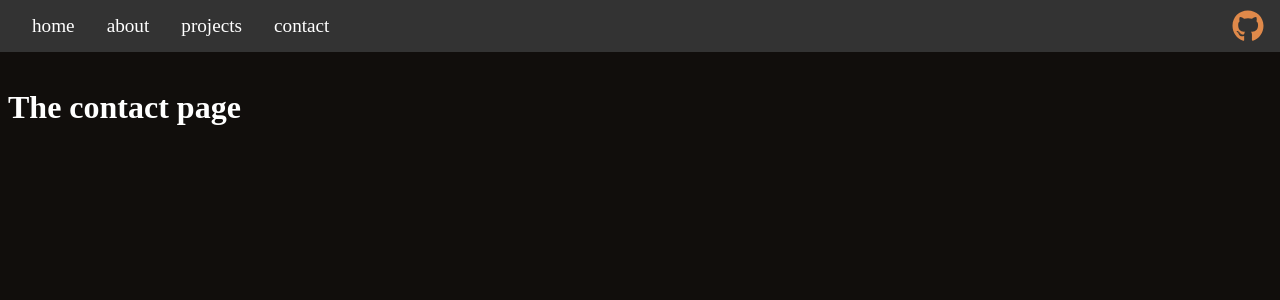
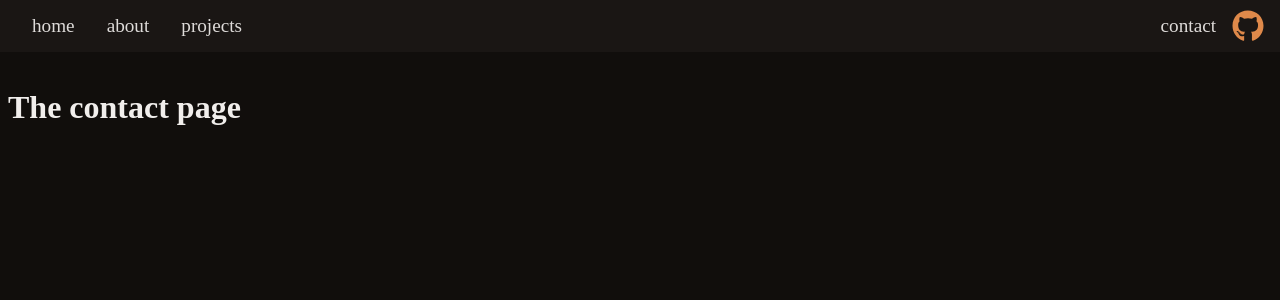
Before and after one commit to nuoskala/portfolio, a React app in the folder portfolio-front/: page /contact in a window 1280 px wide. Shown: the top 300 px of the page. Built offline with nearby package versions, Linux system fonts and the light colour scheme; the HTML template or start-up script is replaced by a standard one.

Commit message:
style: navigation bar elements
modify order of elements and set consistent sizes

```diff
--- a/portfolio-front/src/App.css
+++ b/portfolio-front/src/App.css
@@ -30,6 +30,7 @@ h1 {
 }
 
 .navbar {
+
   display: flex;
   justify-content: space-between;
   align-items: center;
@@ -38,23 +39,37 @@ h1 {
   left: 0;
   top: 0;
   width: 100%;
+  padding: 10px 0;
+}
+
+.navbar-link{
   font-size: 1.2rem;
-  padding: 10px 0;
+  color: var(--main-text-color);
+  text-decoration: none;
+  padding-left: 1rem;
+  padding-right: 1rem;
+
+}
+
+.navbar-icons{
+  font-size: 2rem;
 }
 
 .navbar-left{
   margin-left: 1rem;
 }
-.navbar-left-elt{
-  text-decoration: none;
-  padding: 1rem;
-  color: var(--main-text-color);
+
+
+.navbar-center {
+  display: flex;
+  align-items: center;
+  margin-right: 1rem;
+  color: var(--cta-color-light)
 }
 
 .navbar-right {
   display: flex;
   align-items: center;
-  font-size: 2rem;
   margin-right: 1rem;
   color: var(--cta-color-light)
 }
--- a/portfolio-front/src/components/Home.css
+++ /dev/null
@@ -1,38 +0,0 @@
-body {
-  background-color: #110e0c ;
-}
-
-h1 {
-  display: flex;
-  color: white;
-}
-
-
-.navbar {
-  display: flex;
-  justify-content: space-between;
-  align-items: center;
-  background-color: #333;
-  position: absolute;
-  left: 0;
-  top: 0;
-  width: 100%;
-  font-size: 1.2rem;
-  padding: 10px 0;
-}
-
-.navbar-left{
-  margin-left: 1rem;
-}
-.navbar-left-elt{
-  text-decoration: none;
-  padding: 1rem;
-  color: white;
-}
-
-.navbar-right {
-  display: flex;
-  align-items: center;
-  font-size: 2rem;
-  margin-right: 1rem;
-}
--- a/portfolio-front/src/components/Home.jsx
+++ b/portfolio-front/src/components/Home.jsx
@@ -1,6 +1,3 @@
-import './Home.css'
-
-
 const Home = () => (
     <div>
     <h1>The home page</h1>
--- a/portfolio-front/src/components/NavBar.jsx
+++ b/portfolio-front/src/components/NavBar.jsx
@@ -17,14 +17,18 @@ const NavBar = () => {
     <nav className='navbar'>
 
       <div className="navbar-left">
-        <Link className="navbar-left-elt" to="/">home</Link>
-        <Link className="navbar-left-elt" to="/about">about</Link>
-        <Link className="navbar-left-elt" to="/projects">projects</Link>
-        <Link className="navbar-left-elt" to="/contact">contact</Link>
+        <Link className="navbar-link" to="/">home</Link>
+        <Link className="navbar-link" to="/about">about</Link>
+        <Link className="navbar-link" to="/projects">projects</Link>
+
+      </div>
+
+      <div className="navbar-center">
       </div>
 
       <div className="navbar-right">
-        <FaGithub/>
+        <Link className="navbar-link" to="/contact">contact</Link>
+        <FaGithub className="navbar-icons"/>
       </div>
 
     </nav>
```
